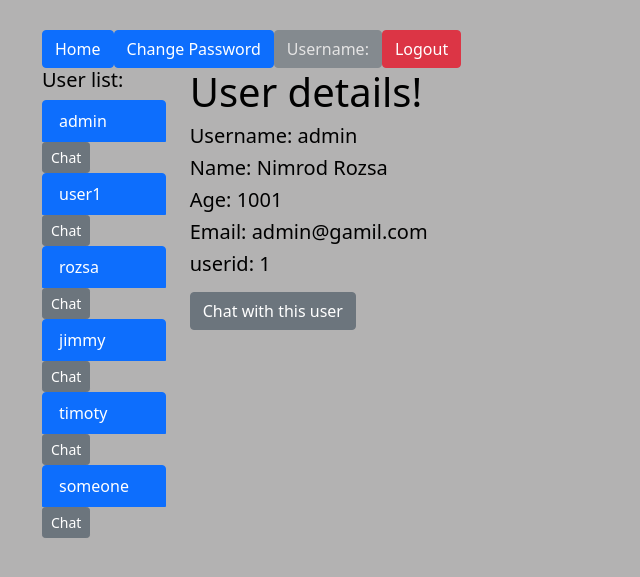
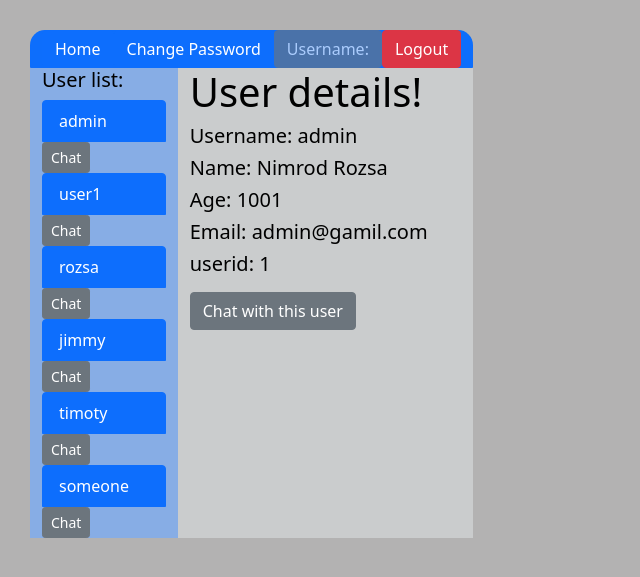
Before and after one commit to rozsanimrod/messenger, a Django app: page /1 in a window 1280 px wide. Shown: the top 577 px of the page, without its empty margins (0-640 px from the left). Run offline with Django 3.2, Linux system fonts and the light colour scheme; data comes from the database, SQL or seed files in the repository.

Commit message:
container

```diff
--- a/homepage/templates/homepage/detail.html
+++ b/homepage/templates/homepage/detail.html
@@ -2,8 +2,21 @@
 <body>
 {% block body %}
 
+    <style>
+            .my-row { background: #0d6efc;
+                 border-radius: 15px 15px 1px 1px;
+            }
+
+            .col_1 { background: #87ade5;
+            }
+
+            .col_2 { background: #cacccd;
+            }
+
+        </style>
+
 <div class="container my-container">
-    <div class="row">
+    <div class="row my-row">
         <div class="btn-group" role="group" aria-label="Basic example">
             <a href="{% url 'homepage:home' %}"><button type="button" class="btn btn-primary">Home</button></a>
             <a href="{% url 'password_change' %}"><button type="button" class="btn btn-primary" >Change Password</button></a>
@@ -31,7 +44,7 @@
         </div>
 
 
-        <div class="col-8">
+        <div class="col-8 col_2">
             <ul class="list-inline">
                 <h1>User details!</h1>
                 <li >
--- a/homepage/templates/homepage/home.html
+++ b/homepage/templates/homepage/home.html
@@ -6,7 +6,7 @@
 
         <style>
             .my-row { background: #0d6efc;
-                 border-radius: 15px 1px 1px 1px;
+                 border-radius: 15px 15px 1px 1px;
             }
 
             .col_1 { background: #87ade5;
```
Also changed, not shown: homepage/templates/homepage/room.html (+15 -2 lines).
